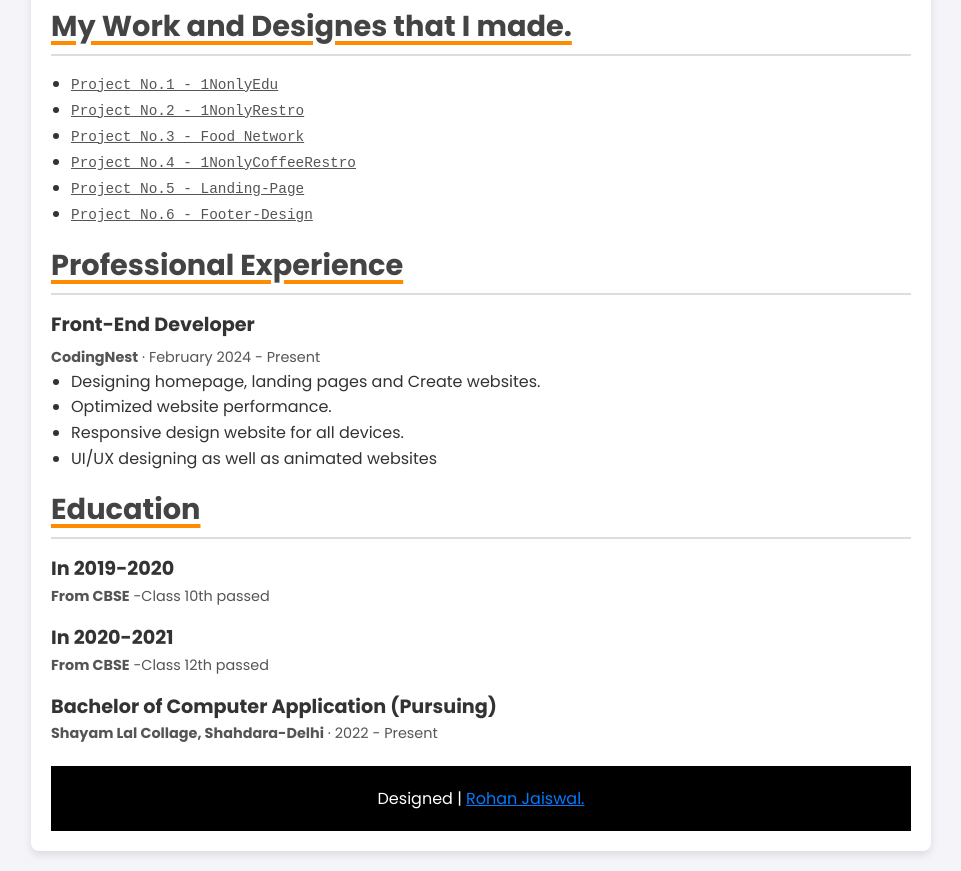
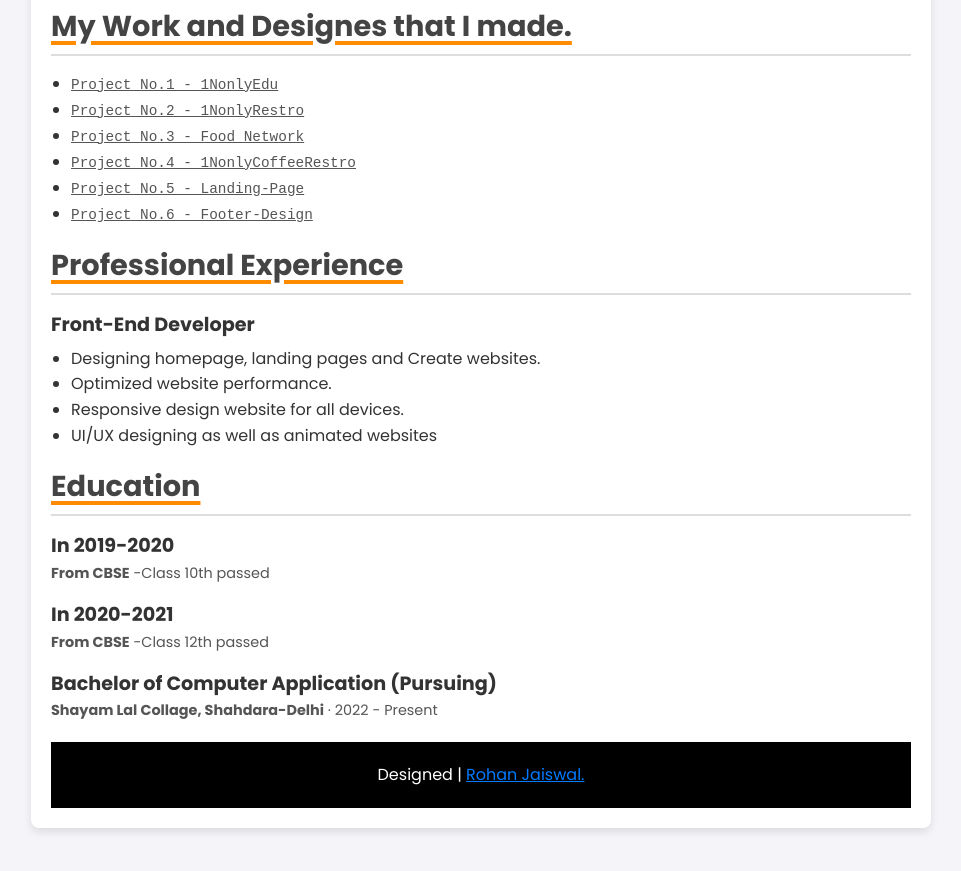
Before and after one commit to 1Nonly-Web-Developer/Rohan-Jaiswal_CV, a plain HTML site: page Index.html in a window 1280 px wide. Shown: the part 760-1631 px from the top of the page, without its empty margins (159-1120 px from the left). After the commit the page ends 1608 px from the top, so only its background shows below. Drawn offline with nearby package versions, Linux system fonts and the light colour scheme; a web font is replaced by a local one.

Commit message:
Submit: Rohan CV

```diff
--- a/Index.html
+++ b/Index.html
@@ -71,7 +71,6 @@
             <h2>Professional Experience</h2>
             <div class="job">
                 <h3>Front-End Developer</h3>
-                <p><strong>CodingNest</strong> · February 2024 - Present</p>
                 <ul>
                     <li>Designing homepage, landing pages and Create websites.</li>
                     <li>Optimized website performance.</li>
```
